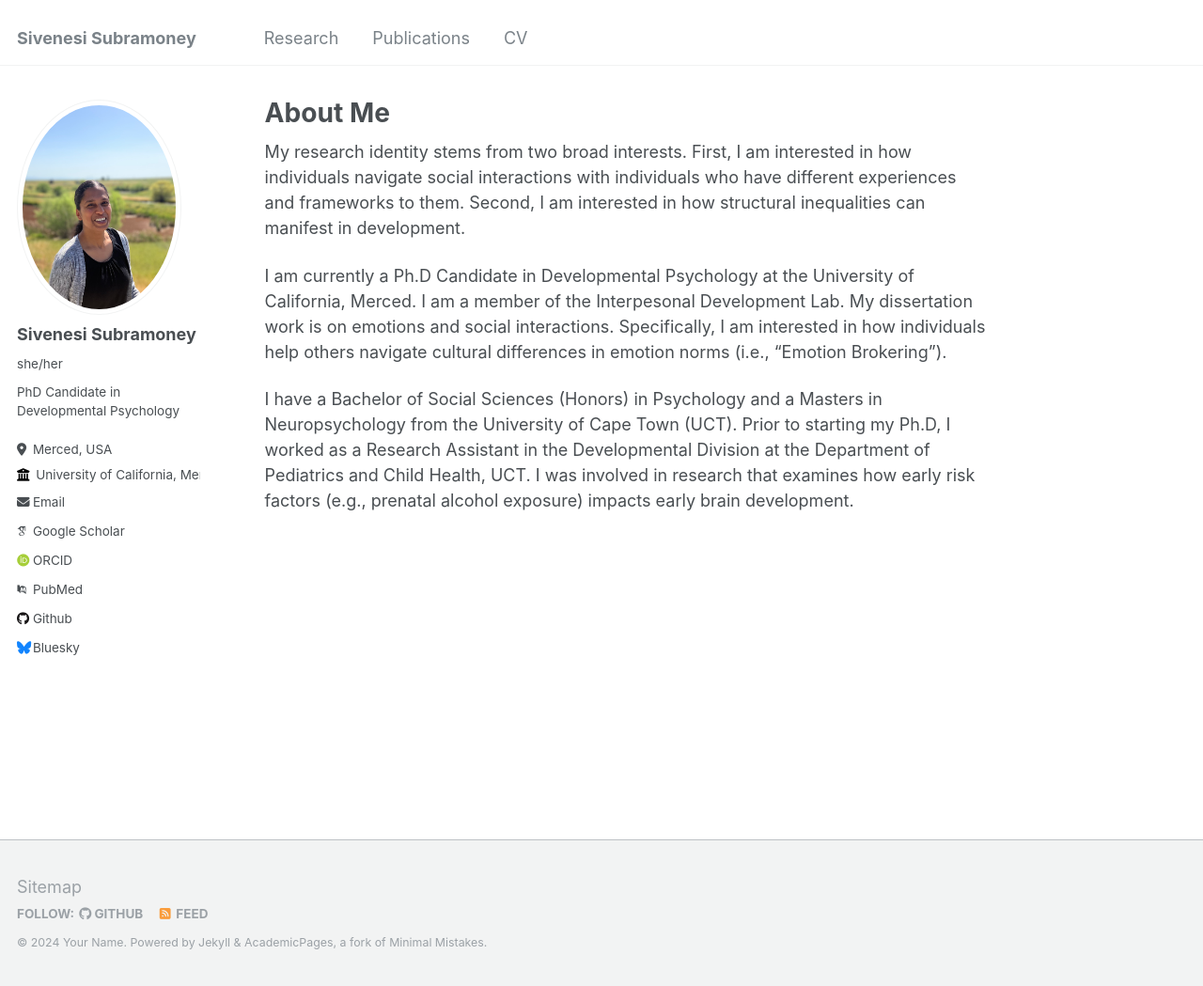
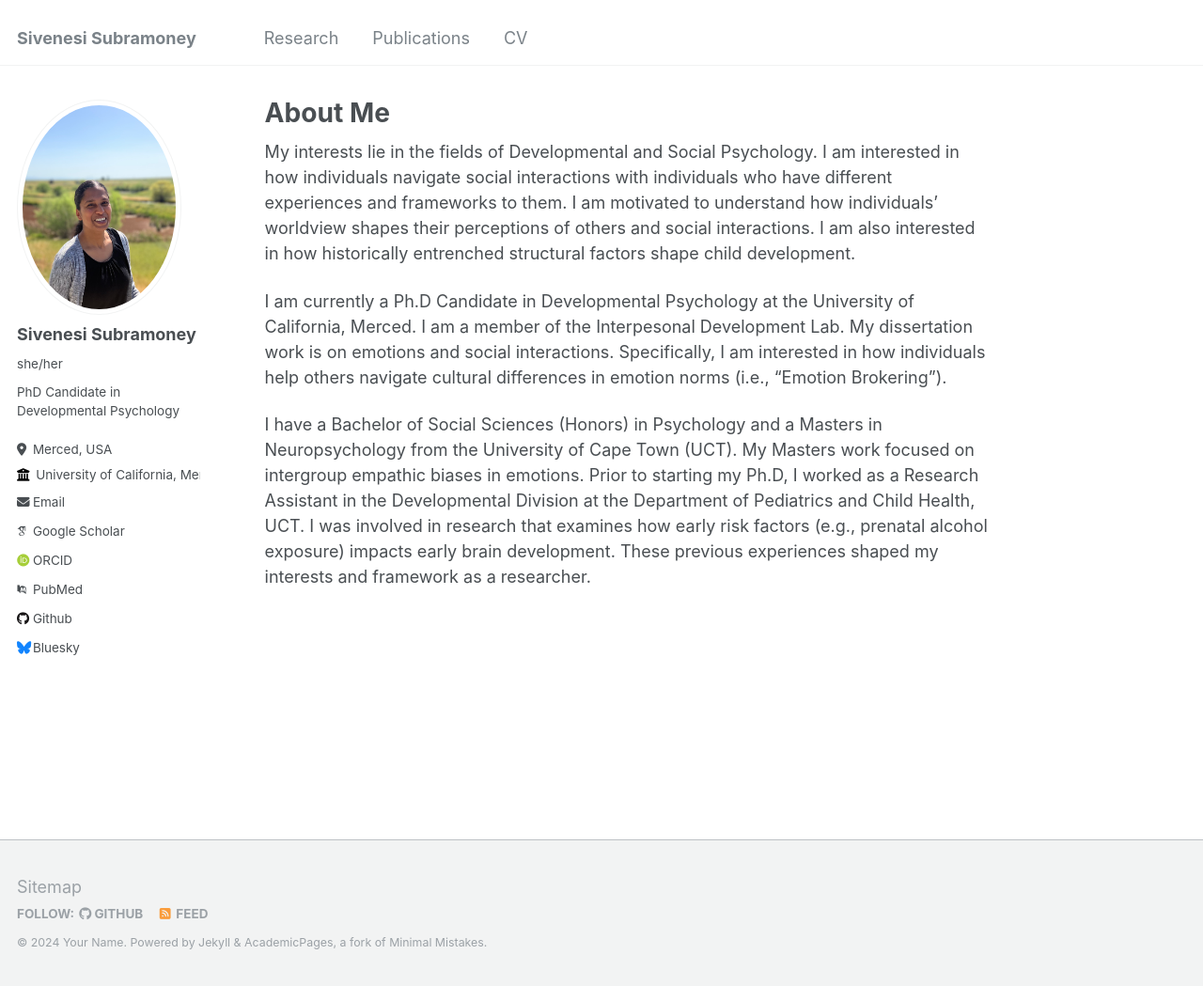
Before and after one commit to Sivenesi/Sivenesi.github.io, a Jekyll site: the page built from _pages/about.md, in a window 1280 px wide and 1049 px high. Shown: the whole window at 94% size. Built offline with Jekyll 4.4.1, drawn with Linux system fonts in a browser that asks for light colours; some web fonts are replaced.

Commit message:
Update about.md

```diff
--- a/_pages/about.md
+++ b/_pages/about.md
@@ -9,8 +9,8 @@ redirect_from:
 
 
 
-My research identity stems from two broad interests. First, I am interested in how individuals navigate social interactions with individuals who have different experiences and frameworks to them. Second, I am interested in how structural inequalities can manifest in development.
+My interests lie in the fields of Developmental and Social Psychology. I am interested in how individuals navigate social interactions with individuals who have different experiences and frameworks to them. I am motivated to understand how individuals' worldview shapes their perceptions of others and social interactions. I am also interested in how historically entrenched structural factors shape child development.
 
 I am currently a Ph.D Candidate in Developmental Psychology at the University of California, Merced. I am a member of the Interpesonal Development Lab. My dissertation work is on emotions and social interactions. Specifically, I am interested in how individuals help others navigate cultural differences in emotion norms (i.e., "Emotion Brokering").
 
-I have a Bachelor of Social Sciences (Honors) in Psychology and a Masters in Neuropsychology from the University of Cape Town (UCT). Prior to starting my Ph.D, I worked as a Research Assistant in the Developmental Division at the Department of Pediatrics and Child Health, UCT. I was involved in research that examines how early risk factors (e.g., prenatal alcohol exposure) impacts early brain development.
+I have a Bachelor of Social Sciences (Honors) in Psychology and a Masters in Neuropsychology from the University of Cape Town (UCT). My Masters work focused on intergroup empathic biases in emotions. Prior to starting my Ph.D, I worked as a Research Assistant in the Developmental Division at the Department of Pediatrics and Child Health, UCT. I was involved in research that examines how early risk factors (e.g., prenatal alcohol exposure) impacts early brain development. These previous experiences shaped my interests and framework as a researcher.
```
